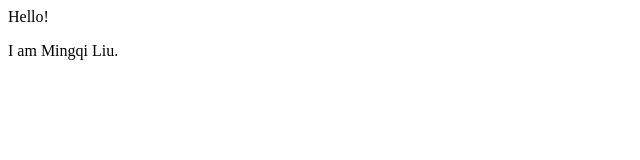
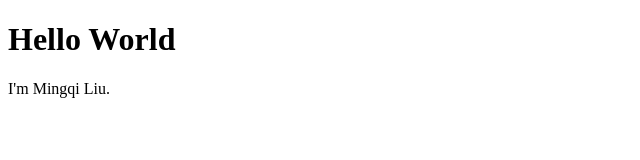
Before and after one commit to liumq12/liumq.github.io, a plain HTML site: page index.html in a window 1280 px wide. Shown: the whole page, without its empty margins (0-640 px from the left). Drawn offline with Linux system fonts and the light colour scheme.

Commit message:
index.html

```diff
--- a/index.html
+++ b/index.html
@@ -1,2 +1,7 @@
-<p> Hello! </p>
-<p> I am Mingqi Liu. </p>
+<!DOCTYPE html>
+<html>
+<body>
+<h1>Hello World</h1>
+<p>I'm Mingqi Liu.</p>
+</body>
+</html>
```
